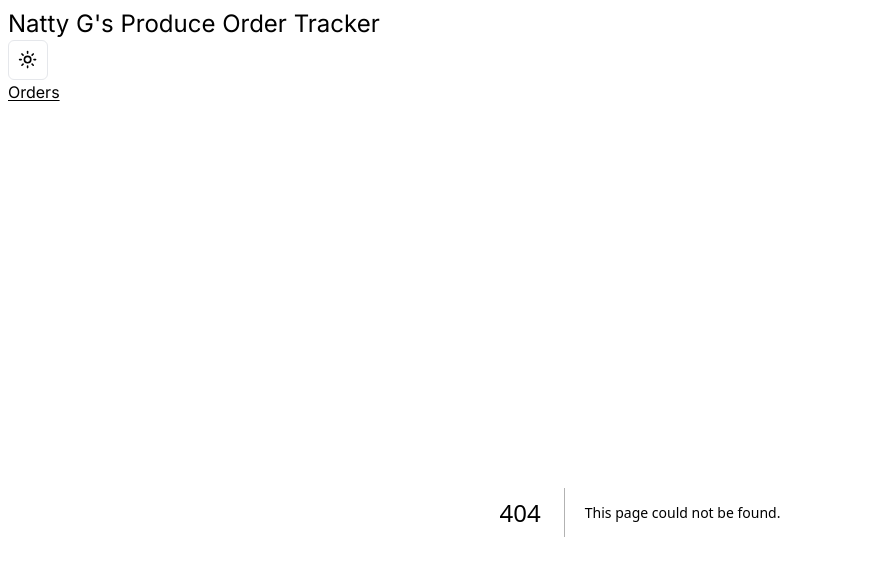
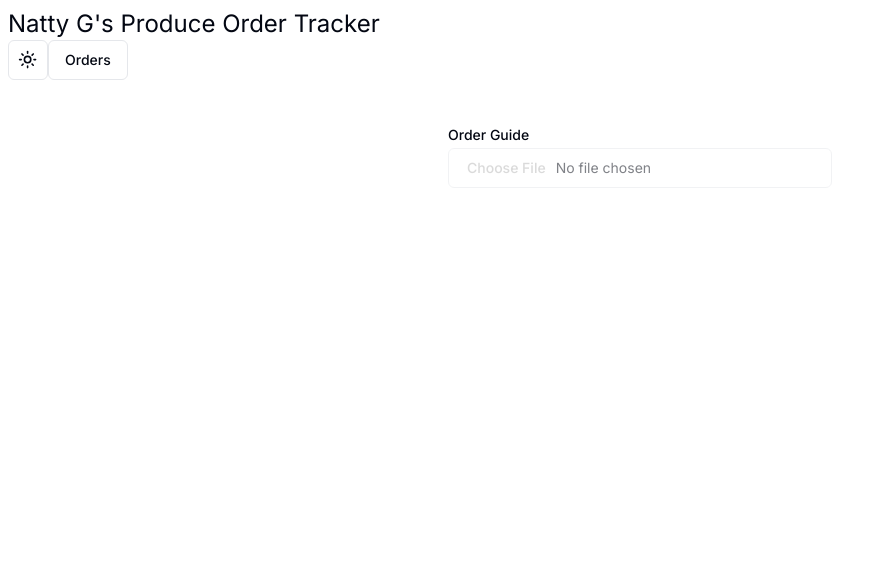
Before and after one commit to allanlalangan/order-cost-tracker, a Next.js app: page /orders/upload in a window 1280 px wide. Before the commit this address had no page. Shown: the top 576 px of the page, without its empty margins (0-887 px from the left). Built offline with nearby package versions, Linux system fonts and the light colour scheme.

Commit message:
create upload-order-guide component and page

```diff
--- a/app/layout.tsx
+++ b/app/layout.tsx
@@ -4,6 +4,7 @@ import { Inter } from "next/font/google";
 import Link from "next/link";
 import { ThemeProvider } from "@/components/theme-provider";
 import { ModeToggle } from "@/components/dark-mode-toggle";
+import { Menubar, NavMenubar } from "@/components/navmenubar";
 
 const inter = Inter({ subsets: ["latin"] });
 
@@ -29,13 +30,10 @@ export default function RootLayout({
             <Link className="" href="/">
               <h1 className="text-2xl">Natty G&apos;s Produce Order Tracker</h1>
             </Link>
-            <div className="flex">
+
+            <nav className="flex">
               <ModeToggle />
-            </div>
-            <nav className="">
-              <Link className="underline underline-offset-2" href="/orders">
-                Orders
-              </Link>
+              <NavMenubar />
             </nav>
           </header>
           {children}
--- /dev/null
+++ b/app/orders/upload/page.tsx
@@ -0,0 +1,9 @@
+import { UploadOrderGuide } from "@/components/upload-order-guide";
+
+export default function page() {
+  return (
+    <div className="container py-10 flex justify-center items-center">
+      <UploadOrderGuide />
+    </div>
+  );
+}
--- /dev/null
+++ b/components/navmenubar.tsx
@@ -0,0 +1,94 @@
+import {
+  Menubar,
+  MenubarCheckboxItem,
+  MenubarContent,
+  MenubarItem,
+  MenubarMenu,
+  MenubarRadioGroup,
+  MenubarRadioItem,
+  MenubarSeparator,
+  MenubarShortcut,
+  MenubarSub,
+  MenubarSubContent,
+  MenubarSubTrigger,
+  MenubarTrigger,
+} from "@/components/ui/menubar";
+import Link from "next/link";
+
+export function NavMenubar() {
+  return (
+    <Menubar>
+      <MenubarMenu>
+        <MenubarTrigger>Orders</MenubarTrigger>
+        <MenubarContent>
+          <MenubarItem>
+            <Link href="/orders">Example Order Guide</Link>
+          </MenubarItem>
+          <MenubarItem>
+            <Link href="/orders/upload">Upload Order Guide</Link>
+          </MenubarItem>
+        </MenubarContent>
+      </MenubarMenu>
+      {/* <MenubarMenu>
+        <MenubarTrigger>Edit</MenubarTrigger>
+        <MenubarContent>
+          <MenubarItem>
+            Undo <MenubarShortcut>⌘Z</MenubarShortcut>
+          </MenubarItem>
+          <MenubarItem>
+            Redo <MenubarShortcut>⇧⌘Z</MenubarShortcut>
+          </MenubarItem>
+          <MenubarSeparator />
+          <MenubarSub>
+            <MenubarSubTrigger>Find</MenubarSubTrigger>
+            <MenubarSubContent>
+              <MenubarItem>Search the web</MenubarItem>
+              <MenubarSeparator />
+              <MenubarItem>Find...</MenubarItem>
+              <MenubarItem>Find Next</MenubarItem>
+              <MenubarItem>Find Previous</MenubarItem>
+            </MenubarSubContent>
+          </MenubarSub>
+          <MenubarSeparator />
+          <MenubarItem>Cut</MenubarItem>
+          <MenubarItem>Copy</MenubarItem>
+          <MenubarItem>Paste</MenubarItem>
+        </MenubarContent>
+      </MenubarMenu>
+      <MenubarMenu>
+        <MenubarTrigger>View</MenubarTrigger>
+        <MenubarContent>
+          <MenubarCheckboxItem>Always Show Bookmarks Bar</MenubarCheckboxItem>
+          <MenubarCheckboxItem checked>
+            Always Show Full URLs
+          </MenubarCheckboxItem>
+          <MenubarSeparator />
+          <MenubarItem inset>
+            Reload <MenubarShortcut>⌘R</MenubarShortcut>
+          </MenubarItem>
+          <MenubarItem disabled inset>
+            Force Reload <MenubarShortcut>⇧⌘R</MenubarShortcut>
+          </MenubarItem>
+          <MenubarSeparator />
+          <MenubarItem inset>Toggle Fullscreen</MenubarItem>
+          <MenubarSeparator />
+          <MenubarItem inset>Hide Sidebar</MenubarItem>
+        </MenubarContent>
+      </MenubarMenu>
+      <MenubarMenu>
+        <MenubarTrigger>Profiles</MenubarTrigger>
+        <MenubarContent>
+          <MenubarRadioGroup value="benoit">
+            <MenubarRadioItem value="andy">Andy</MenubarRadioItem>
+            <MenubarRadioItem value="benoit">Benoit</MenubarRadioItem>
+            <MenubarRadioItem value="Luis">Luis</MenubarRadioItem>
+          </MenubarRadioGroup>
+          <MenubarSeparator />
+          <MenubarItem inset>Edit...</MenubarItem>
+          <MenubarSeparator />
+          <MenubarItem inset>Add Profile...</MenubarItem>
+        </MenubarContent>
+      </MenubarMenu> */}
+    </Menubar>
+  );
+}
--- /dev/null
+++ b/components/upload-order-guide.tsx
@@ -0,0 +1,11 @@
+import { Input } from "@/components/ui/input";
+import { Label } from "@/components/ui/label";
+
+export function UploadOrderGuide() {
+  return (
+    <div className="grid w-full max-w-sm items-center gap-1.5">
+      <Label htmlFor="spreadsheet">Order Guide</Label>
+      <Input disabled id="spreadsheet" type="file" />
+    </div>
+  );
+}
```
